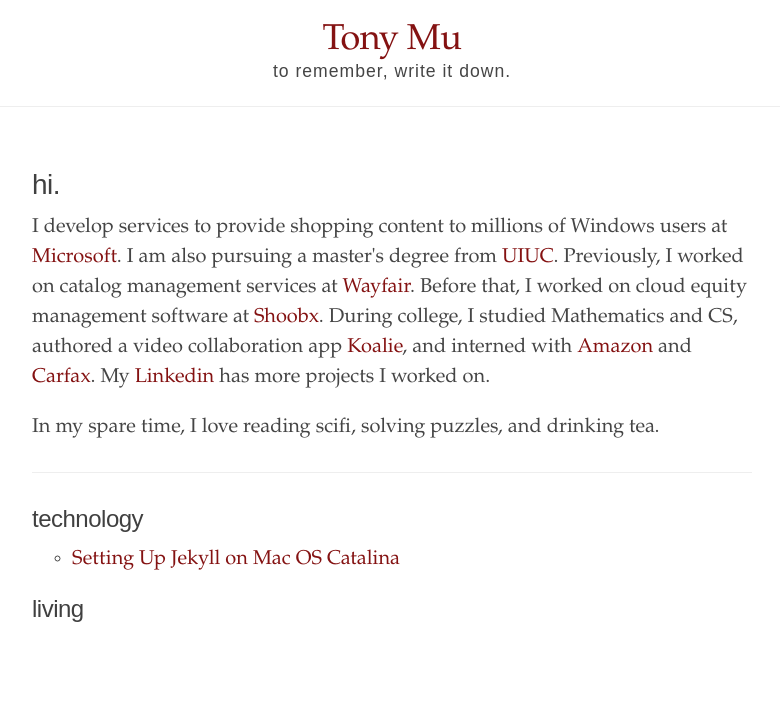
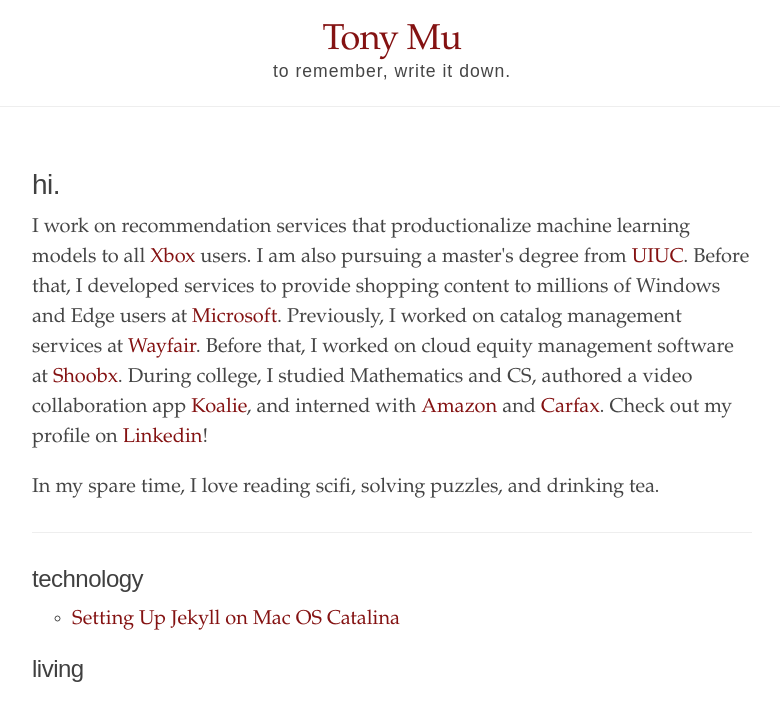
Before and after one commit to tonymuu/tonymuu.github.io, a Jekyll site: the page built from index.html, in a window 1280 px wide. Shown: the top 721 px of the page, without its empty margins (248-1028 px from the left). Built offline with Jekyll 4.4.1, drawn with Linux system fonts in a browser that asks for light colours.

Commit message:
update intro

```diff
--- a/index.html
+++ b/index.html
@@ -6,7 +6,7 @@
   <h1>hi.</h1>
 
 <p>
-  I develop services to provide shopping content to millions of Windows users at <a href="https://www.microsoft.com/en-us/about/" target="_blank">Microsoft</a>. I am also pursuing a master's degree from <a href="https://cs.illinois.edu/academics/graduate/professional-mcs/online-master-computer-science" target="_blank">UIUC</a>. Previously, I worked on catalog management services at <a href="https://www.aboutwayfair.com/" target="_blank">Wayfair</a>. Before that, I worked on cloud equity management software at <a href="https://www.shoobx.com/about/our-company/" target="_blank">Shoobx</a>. During college, I studied Mathematics and CS, authored a video collaboration app <a href="https://apps.apple.com/us/app/koalie/id1479634971" target="_blank">Koalie</a>, and interned with <a href="https://www.aboutamazon.com/" target="_blank">Amazon</a> and <a href="https://www.carfax.com/company/about" target="_blank">Carfax</a>. My <a href="https://www.linkedin.com/in/tonymu/" target="_blank">Linkedin</a> has more projects I worked on.
+  I work on recommendation services that productionalize machine learning models to all <a href="https://www.xbox.com/en-US/">Xbox</a> users. I am also pursuing a master's degree from <a href="https://cs.illinois.edu/academics/graduate/professional-mcs/online-master-computer-science" target="_blank">UIUC</a>. Before that, I developed services to provide shopping content to millions of Windows and Edge users at <a href="https://www.microsoft.com/en-us/about/" target="_blank">Microsoft</a>. Previously, I worked on catalog management services at <a href="https://www.aboutwayfair.com/" target="_blank">Wayfair</a>. Before that, I worked on cloud equity management software at <a href="https://www.shoobx.com/about/our-company/" target="_blank">Shoobx</a>. During college, I studied Mathematics and CS, authored a video collaboration app <a href="https://apps.apple.com/us/app/koalie/id1479634971" target="_blank">Koalie</a>, and interned with <a href="https://www.aboutamazon.com/" target="_blank">Amazon</a> and <a href="https://www.carfax.com/company/about" target="_blank">Carfax</a>. Check out my profile on <a href="https://www.linkedin.com/in/tonymu/" target="_blank">Linkedin</a>!
 </p>
 <p>
   In my spare time, I love reading scifi, solving puzzles, and drinking tea.
```
